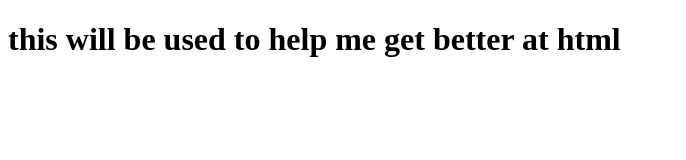
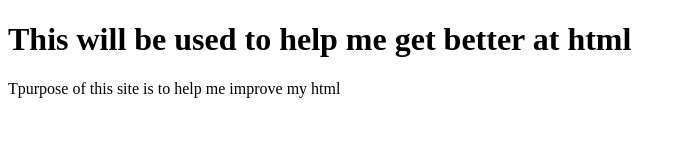
Before and after one commit to 0099753/rep-1, a plain HTML site: page index.html in a window 1280 px wide. Shown: the whole page, without its empty margins (0-686 px from the left). Drawn offline with Linux system fonts and the light colour scheme.

Commit message:
Update index.html

```diff
--- a/index.html
+++ b/index.html
@@ -7,7 +7,9 @@
 </head>
  <body>
 
-<h1> this will be used to help me get better at html </h1>
+<h1> This will be used to help me get better at html </h1>
+
+ <p>Tpurpose of this site is to help me improve my html</p>
 
 </body>
 </html>
```
